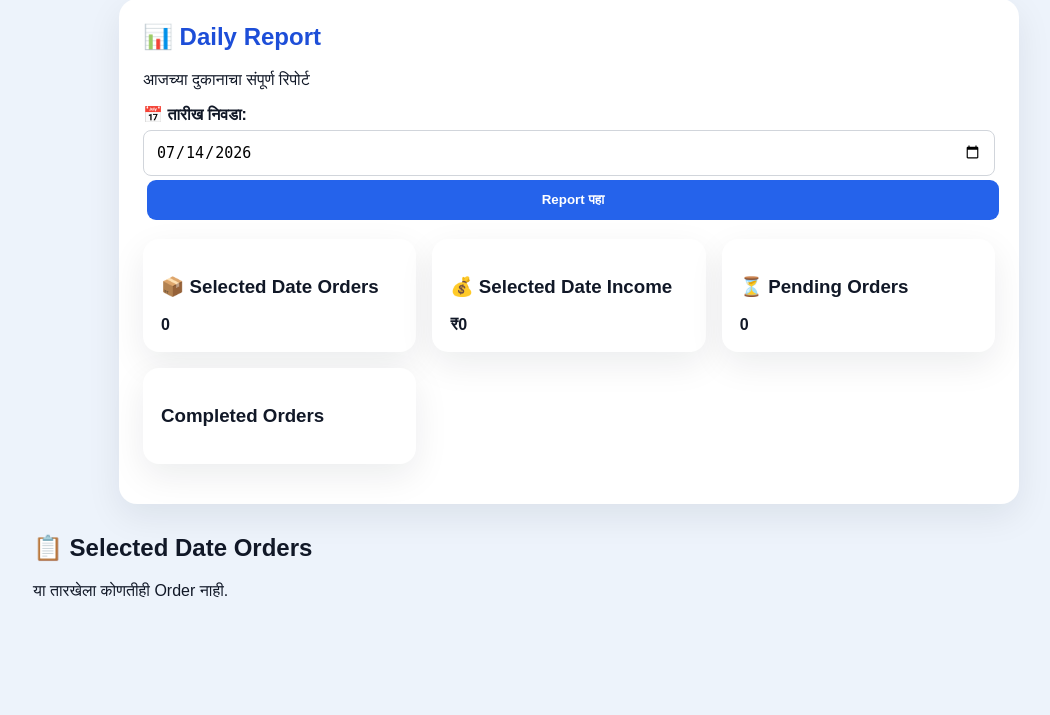
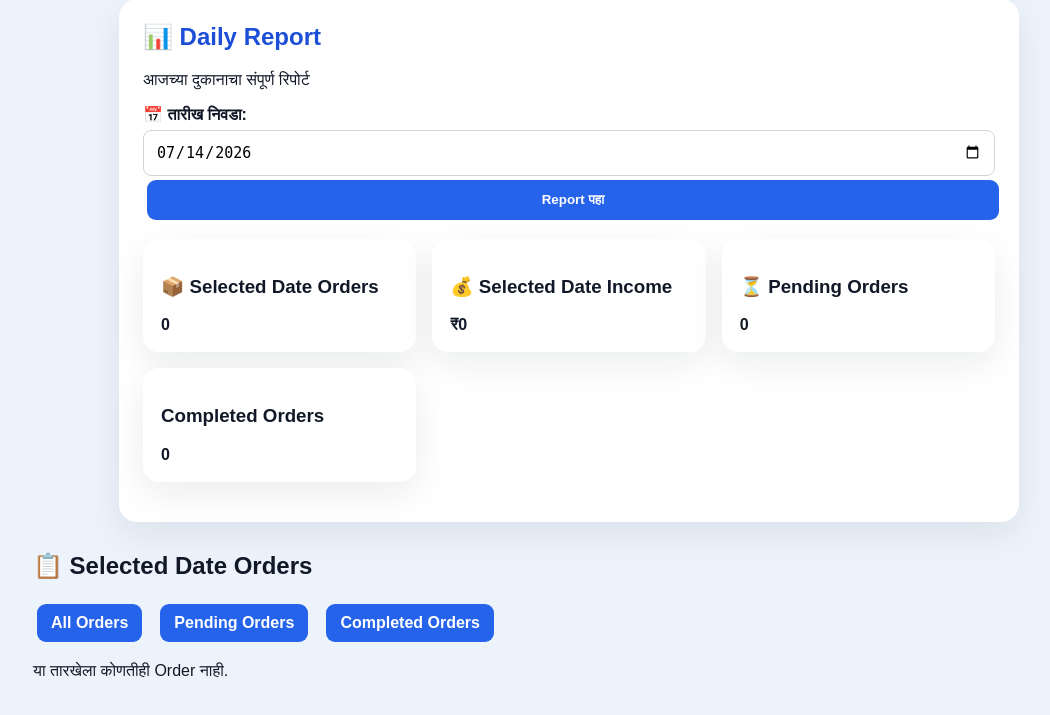
Before and after one commit to irgatakash26-bit/AkashPrintHub, a Flask app: page /reports?date=2026-07-14&status=pending in a window 1280 px wide. Shown: the part 85-800 px from the top of the page, without its empty margins (71-1121 px from the left). Run offline with Flask 3, Linux system fonts and the light colour scheme; data that the repository does not hold is empty.

Commit message:
Add pending and completed order filters

```diff
--- a/app.py
+++ b/app.py
@@ -250,6 +250,7 @@ def admin():
 @app.route("/reports")
 def reports():
     selected_date = request.args.get("date")
+    selected_status = request.args.get("status", "all")
 
     conn = db()
 
@@ -258,32 +259,40 @@ def reports():
             "SELECT DATE('now', 'localtime') AS d"
         ).fetchone()["d"]
 
-    report = conn.execute("""
-        SELECT
-            COUNT(*) AS total_orders,
-            COALESCE(SUM(total), 0) AS total_income
+    date_expr = "substr(created_at, 7, 4) || '-' || substr(created_at, 4, 2) || '-' || substr(created_at, 1, 2)"
+
+    report = conn.execute(f"""
+        SELECT COUNT(*) AS total_orders,
+               COALESCE(SUM(total), 0) AS total_income
         FROM orders
-        WHERE substr(created_at, 7, 4) || '-' || substr(created_at, 4, 2) || '-' || substr(created_at, 1, 2) = ?
+        WHERE {date_expr} = ?
     """, (selected_date,)).fetchone()
 
-    pending = conn.execute("""
+    pending = conn.execute(f"""
         SELECT COUNT(*) AS c
         FROM orders
-        WHERE substr(created_at, 7, 4) || '-' || substr(created_at, 4, 2) || '-' || substr(created_at, 1, 2) = ?
-        AND order_status != 'Completed'
+        WHERE {date_expr} = ?
+        AND order_status = 'Pending'
     """, (selected_date,)).fetchone()["c"]
 
-    completed = conn.execute("""
+    completed = conn.execute(f"""
         SELECT COUNT(*) AS c
         FROM orders
-        WHERE substr(created_at, 7, 4) || '-' || substr(created_at, 4, 2) || '-' || substr(created_at, 1, 2) = ?
+        WHERE {date_expr} = ?
         AND order_status = 'Completed'
     """, (selected_date,)).fetchone()["c"]
 
-    orders_list = conn.execute("""
+    status_condition = ""
+    if selected_status == "pending":
+        status_condition = "AND order_status = 'Pending'"
+    elif selected_status == "completed":
+        status_condition = "AND order_status = 'Completed'"
+
+    orders_list = conn.execute(f"""
         SELECT *
         FROM orders
-        WHERE substr(created_at, 7, 4) || '-' || substr(created_at, 4, 2) || '-' || substr(created_at, 1, 2) = ?
+        WHERE {date_expr} = ?
+        {status_condition}
         ORDER BY id DESC
     """, (selected_date,)).fetchall()
 
@@ -293,7 +302,9 @@ def reports():
         "reports.html",
         today=report,
         pending=pending,
+        completed=completed,
         selected_date=selected_date,
+        selected_status=selected_status,
         orders=orders_list
     )
 @app.route("/order/<int:order_id>")
--- a/static/css/style.css
+++ b/static/css/style.css
@@ -41,4 +41,8 @@
 .report-table td {
     padding: 12px;
     border-bottom: 1px solid #e5e7eb;
+}.report-filters {
+    display: flex;
+    gap: 10px;
+    margin: 15px 0;
 }
--- a/templates/reports.html
+++ b/templates/reports.html
@@ -40,6 +40,12 @@
 </section>
 <h2>📋 Selected Date Orders</h2>
 
+<div class="report-filters">
+    <a class="btn" href="{{ url_for('reports', date=selected_date) }}">All Orders</a>
+    <a class="btn" href="{{ url_for('reports', date=selected_date, status='pending') }}">Pending Orders</a>
+    <a class="btn" href="{{ url_for('reports', date=selected_date, status='completed') }}">Completed Orders</a>
+</div>
+
 {% if orders %}
 <table class="report-table">
     <tr>
```
